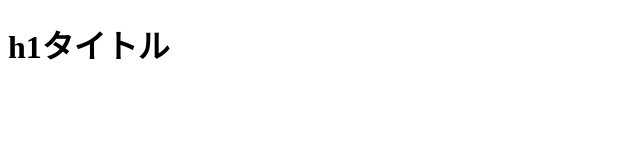
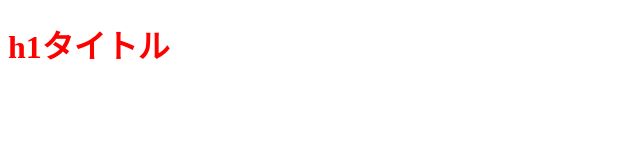
Before and after one commit to daisuuke/newitem, a plain HTML site: page index.html in a window 1280 px wide. Shown: the whole page, without its empty margins (0-640 px from the left). Drawn offline with Linux system fonts and the light colour scheme; files that its build step writes are made by us from their sources.

Commit message:
cssを追加しました

```diff
--- /dev/null
+++ b/css/stylesheet.css
@@ -0,0 +1,7 @@
+* {
+  box-sizing: border-box;
+}
+
+.h1 {
+  color: red;
+}
--- a/index.html
+++ b/index.html
@@ -4,9 +4,10 @@
   <meta charset="UTF-8">
   <meta name="viewport" content="width=device-width, initial-scale=1.0">
   <title>newitem</title>
+  <link rel="stylesheet" href="stylesheet.css">
 </head>
 <body>
 
-  <h1>h1タイトル</h1>
+  <h1 class="h1">h1タイトル</h1>
 </body>
 </html>
```
